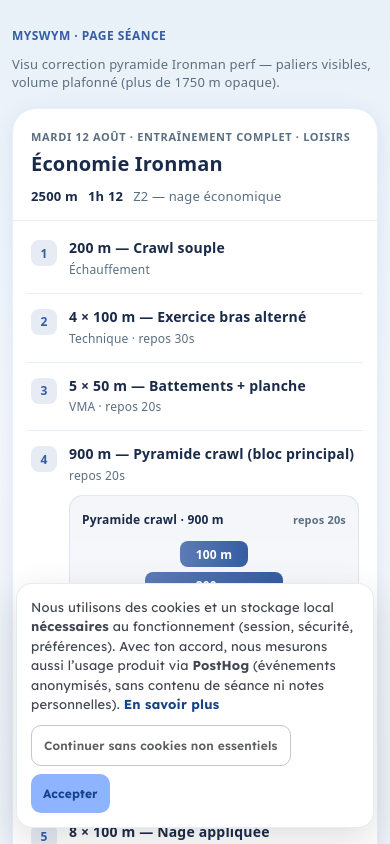
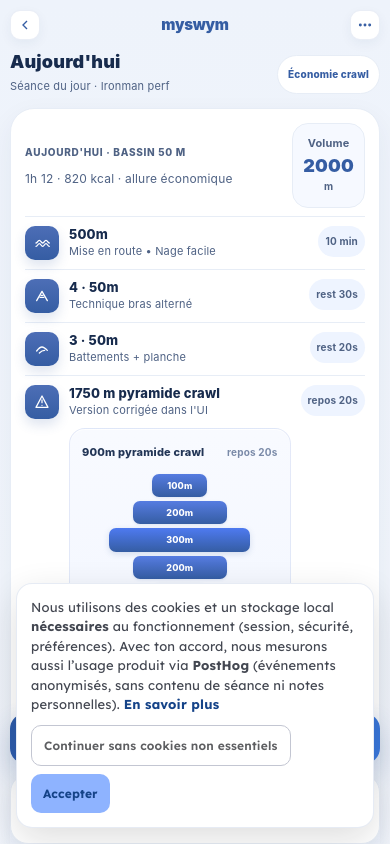
Before and after one commit to MySWYM/MySWYM, a React (Vite) app: page /prototype/session-pyramid in a window 390 px wide. Shown: the top 844 px of the page. Built offline with nearby package versions, Linux system fonts and the light colour scheme; no server answers.

Commit message:
refactor: align session pyramid preview with mobile design
Co-authored-by: Arthur NOEL <arthurnatation@users.noreply.github.com>

```diff
--- a/src/PyramidBlockViz.jsx
+++ b/src/PyramidBlockViz.jsx
@@ -93,32 +93,34 @@ export default function PyramidBlockViz({
       style={{
         marginTop: 10,
         padding: "12px 12px 10px",
-        borderRadius: 14,
-        background: "linear-gradient(180deg, rgba(53,93,163,0.06) 0%, rgba(53,93,163,0.02) 100%)",
-        border: "1px solid rgba(53,93,163,0.12)",
+        borderRadius: 16,
+        background:
+          "linear-gradient(180deg, rgba(248,250,255,0.98) 0%, rgba(242,246,255,0.98) 100%)",
+        border: "1px solid rgba(83,116,196,0.12)",
+        boxShadow: "inset 0 1px 0 rgba(255,255,255,0.85)",
       }}
     >
       <div
         style={{
           display: "flex",
-          alignItems: "baseline",
+          alignItems: "center",
           justifyContent: "space-between",
           gap: 8,
           marginBottom: 10,
         }}
       >
-        <div style={{ fontSize: 12, fontWeight: 700, color: "#1a2b4a" }}>
-          Pyramide {label} · {vol} m
+        <div style={{ fontSize: 11, fontWeight: 800, color: "#223556" }}>
+          {vol}m pyramide {label}
         </div>
         {rest && (
-          <div style={{ fontSize: 11, fontWeight: 600, color: "#5a6f82" }}>{rest}</div>
+          <div style={{ fontSize: 10, fontWeight: 700, color: "#7a8aa8" }}>{rest}</div>
         )}
       </div>
 
-      <div style={{ display: "flex", flexDirection: "column", alignItems: "center", gap: 5 }}>
+      <div style={{ display: "flex", flexDirection: "column", alignItems: "center", gap: 4 }}>
         {steps.map((d, i) => {
           const role = roles[i];
-          const widthPct = Math.max(22, Math.round((d / max) * 78));
+          const widthPct = Math.max(28, Math.round((d / max) * 72));
           const isPeak = role === "sommet";
           return (
             <div
@@ -126,22 +128,24 @@ export default function PyramidBlockViz({
               title={`${ROLE_LABEL[role]} · ${d} m`}
               style={{
                 width: `${widthPct}%`,
-                minHeight: 26,
-                borderRadius: 8,
+                minHeight: 18,
+                borderRadius: 7,
                 display: "flex",
                 alignItems: "center",
                 justifyContent: "center",
-                fontSize: 12,
+                fontSize: 9,
                 fontWeight: 800,
                 color: "#fff",
                 background: isPeak
-                  ? `linear-gradient(90deg, ${accent}, #1d4ed8)`
-                  : `linear-gradient(90deg, ${accent}cc, ${accent})`,
-                boxShadow: isPeak ? "0 0 0 2px rgba(53,93,163,0.22)" : "none",
-                letterSpacing: "0.02em",
+                  ? `linear-gradient(180deg, #4e7af0 0%, ${accent} 100%)`
+                  : `linear-gradient(180deg, #567ce1 0%, ${accent} 100%)`,
+                boxShadow: isPeak
+                  ? "0 2px 6px rgba(53,93,163,0.18)"
+                  : "0 1px 3px rgba(53,93,163,0.12)",
+                letterSpacing: "0.01em",
               }}
             >
-              {d} m
+              {d}m
             </div>
           );
         })}
@@ -151,25 +155,40 @@ export default function PyramidBlockViz({
         style={{
           display: "grid",
           gridTemplateColumns: "1fr 1fr 1fr",
-          gap: 8,
-          marginTop: 12,
-          fontSize: 11,
-          color: "#5a6f82",
+          gap: 10,
+          marginTop: 11,
+          fontSize: 9,
+          color: "#7384a1",
         }}
       >
         {groups.map((g) => (
-          <div key={g.role} style={{ textAlign: g.role === "sommet" ? "center" : g.role === "descente" ? "right" : "left" }}>
-            <div style={{ fontWeight: 800, letterSpacing: "0.04em", textTransform: "uppercase", fontSize: 9, marginBottom: 2, color: accent }}>
+          <div
+            key={g.role}
+            style={{
+              textAlign:
+                g.role === "sommet" ? "center" : g.role === "descente" ? "right" : "left",
+            }}
+          >
+            <div
+              style={{
+                fontWeight: 800,
+                letterSpacing: "0.06em",
+                textTransform: "uppercase",
+                fontSize: 8,
+                marginBottom: 3,
+                color: accent,
+              }}
+            >
               {ROLE_LABEL[g.role]}
             </div>
-            <div style={{ fontWeight: 600 }}>
-              {g.items.length ? g.items.map((x) => `${x.d}`).join(" · ") + " m" : "—"}
+            <div style={{ fontWeight: 700 }}>
+              {g.items.length ? `${g.items.map((x) => x.d).join(" - ")} m` : "—"}
             </div>
           </div>
         ))}
       </div>
 
-      <div style={{ marginTop: 8, fontSize: 11, color: "#5a6f82", textAlign: "center" }}>
+      <div style={{ marginTop: 8, fontSize: 9, color: "#6d7e9b", textAlign: "center", fontWeight: 600 }}>
         Sommet {pk} m — régulier
       </div>
     </div>
--- a/src/SessionPyramidPreview.jsx
+++ b/src/SessionPyramidPreview.jsx
@@ -1,129 +1,346 @@
 /**
- * Preview mobile — page séance avec pyramide corrigée (Ironman / perf).
+ * Preview mobile — reproduction du design séance mobile.
  * Route : /prototype/session-pyramid
  */
 import PyramidBlockViz, { parsePyramidLine } from "./PyramidBlockViz.jsx";
 
 const G = {
-  ink: "#1a2b4a",
-  grey: "#5a6f82",
-  greyLight: "#e8eef5",
-  greyXLight: "#f4f7fb",
-  surface: "#ffffff",
+  bg: "#eef3fb",
+  card: "#ffffff",
+  ink: "#172b4d",
+  inkSoft: "#4f6284",
+  line: "#e7edf6",
   blue: "#355da3",
-  mint: "#00c48c",
+  blueSoft: "#eef4ff",
+  blueTint: "#f6f9ff",
+  aqua: "#61c7de",
+  green: "#24b36b",
+  yellow: "#f2b63d",
 };
 
 const SESSION = {
-  title: "Économie Ironman",
-  type: "ENDURANCE",
-  intensity: "Z2 — nage économique",
-  distance: "2500m",
-  duration: 72,
-  details: [
-    "→ Aujourd'hui : nager économique (triathlon)",
-    "-200m crawl souple — échauffement facile",
-    "-4 × 100m crawl — exercice bras alterné — repos 30s",
-    "-5 × 50m battements + planche — repos 20s",
+  title: "Aujourd'hui",
+  distance: 2000,
+  duration: "55 min",
+  calories: "820 kcal",
+  intensity: "Z2",
+  items: [
+    { n: 1, icon: "warm", title: "500m", subtitle: "Mise en route • Nage facile", meta: "10 min" },
+    { n: 2, icon: "tech", title: "4 · 50m", subtitle: "Technique bras alterné", meta: "rest 30s" },
+    { n: 3, icon: "kick", title: "3 · 50m", subtitle: "Battements + planche", meta: "rest 20s" },
+    {
+      n: 4,
+      icon: "alert",
+      title: "1750 m pyramide crawl",
+      subtitle: "Version corrigée dans l'UI",
+      meta: "repos 20s",
+      detail:
         "-900m pyramide crawl : 100 → 200 → 300 → 200 → 100 (sommet 300) — repos 20s",
-    "-8 × 100m crawl — nage appliquée — hors pyramide — repos 20s",
-    "-150m crawl souple — retour au calme",
+      after: "8 × 100m hors pyramide",
+    },
+    { n: 5, icon: "cool", title: "250m", subtitle: "Retour au calme", meta: "< 6 min" },
+  ],
+  zoneRows: [
+    { label: "Z1", value: 58, color: "#3ba7db" },
+    { label: "Z2", value: 26, color: "#31c48d" },
+    { label: "Z3", value: 12, color: "#8d9efc" },
+    { label: "Z4", value: 4, color: "#ffbe55" },
   ],
 };
 
-function Block({ n, title, subtitle, children }) {
+function Icon({ kind, color = G.blue }) {
+  const common = { width: 16, height: 16, viewBox: "0 0 24 24", fill: "none", stroke: color, strokeWidth: 1.9, strokeLinecap: "round", strokeLinejoin: "round" };
+  if (kind === "warm") {
+    return (
+      <svg {...common}><path d="M3 12c2.5 0 2.5-4 5-4s2.5 4 5 4 2.5-4 5-4 2.5 4 5 4" /><path d="M3 17c2.5 0 2.5-4 5-4s2.5 4 5 4 2.5-4 5-4 2.5 4 5 4" /></svg>
+    );
+  }
+  if (kind === "tech") {
+    return (
+      <svg {...common}><path d="M4 19 12 5l8 14" /><path d="M9 14h6" /><path d="M10.5 11h3" /></svg>
+    );
+  }
+  if (kind === "kick") {
+    return (
+      <svg {...common}><path d="M4 15c3-4 5-6 8-6 2.5 0 4.5 1.5 8 5" /><path d="M8 18c3-3 5-4 8-4" /></svg>
+    );
+  }
+  if (kind === "alert") {
+    return (
+      <svg {...common}><path d="M12 3 3 20h18L12 3Z" /><path d="M12 9v4" /><path d="M12 17h.01" /></svg>
+    );
+  }
+  return (
+    <svg {...common}><path d="M4 12c2.5 0 2.5 4 5 4s2.5-4 5-4 2.5 4 5 4 2.5-4 5-4" /></svg>
+  );
+}
+
+function TopBarButton({ children }) {
+  return (
+    <button
+      type="button"
+      style={{
+        width: 30,
+        height: 30,
+        borderRadius: 10,
+        border: "1px solid rgba(53,93,163,0.10)",
+        background: "#fff",
+        display: "flex",
+        alignItems: "center",
+        justifyContent: "center",
+        color: G.blue,
+        boxShadow: "0 4px 12px rgba(27,54,107,0.05)",
+      }}
+    >
+      {children}
+    </button>
+  );
+}
+
+function SessionRow({ item, children }) {
   return (
     <div
       style={{
-        display: "flex",
-        gap: 12,
-        padding: "14px 4px",
-        borderTop: n > 1 ? `1px solid ${G.greyLight}` : "none",
+        display: "grid",
+        gridTemplateColumns: "34px 1fr auto",
+        gap: 10,
+        alignItems: "start",
+        padding: "9px 0",
+        borderTop: `1px solid ${G.line}`,
       }}
     >
       <div
         style={{
-          width: 26,
-          height: 26,
-          borderRadius: 8,
-          flexShrink: 0,
-          background: "rgba(53,93,163,0.12)",
-          color: G.blue,
+          width: 34,
+          height: 34,
+          borderRadius: 10,
+          background: "linear-gradient(180deg, #4d6eb6 0%, #355da3 100%)",
           display: "flex",
           alignItems: "center",
           justifyContent: "center",
-          fontSize: 12,
-          fontWeight: 800,
-          marginTop: 1,
+          boxShadow: "0 6px 12px rgba(53,93,163,0.16)",
         }}
       >
-        {n}
+        <Icon kind={item.icon} color="#fff" />
       </div>
-      <div style={{ flex: 1, minWidth: 0 }}>
-        <div style={{ fontSize: 14, fontWeight: 700, color: G.ink, lineHeight: 1.35 }}>{title}</div>
-        {subtitle && (
-          <div style={{ fontSize: 12, color: G.grey, marginTop: 4, lineHeight: 1.4 }}>{subtitle}</div>
-        )}
+      <div style={{ minWidth: 0 }}>
+        <div style={{ fontSize: 13, fontWeight: 800, color: G.ink, lineHeight: 1.25 }}>{item.title}</div>
+        <div style={{ fontSize: 11, color: G.inkSoft, marginTop: 2, lineHeight: 1.35 }}>{item.subtitle}</div>
         {children}
+      </div>
+      <div
+        style={{
+          fontSize: 10,
+          color: G.inkSoft,
+          fontWeight: 700,
+          background: G.blueSoft,
+          borderRadius: 999,
+          padding: "4px 7px",
+          whiteSpace: "nowrap",
+        }}
+      >
+        {item.meta}
+      </div>
+    </div>
+  );
+}
+
+function StatBars() {
+  return (
+    <div
+      style={{
+        marginTop: 12,
+        borderRadius: 18,
+        background: "linear-gradient(135deg, #2c57a4 0%, #4178d9 100%)",
+        color: "#fff",
+        padding: "14px 14px 12px",
+        boxShadow: "0 12px 24px rgba(53,93,163,0.22)",
+      }}
+    >
+      <div style={{ display: "grid", gridTemplateColumns: "1.2fr 1fr", gap: 12, alignItems: "center" }}>
+        <div>
+          <div style={{ fontSize: 10, opacity: 0.78, fontWeight: 700, letterSpacing: "0.08em", textTransform: "uppercase" }}>
+            Charge séance
+          </div>
+          <div style={{ fontSize: 30, fontWeight: 900, lineHeight: 1, marginTop: 4 }}>{SESSION.distance} m</div>
+          <div style={{ fontSize: 11, opacity: 0.82, marginTop: 4 }}>
+            {SESSION.duration} · {SESSION.intensity} majoritaire
+          </div>
+        </div>
+        <div style={{ display: "flex", flexDirection: "column", gap: 6 }}>
+          {SESSION.zoneRows.map((row) => (
+            <div key={row.label} style={{ display: "grid", gridTemplateColumns: "24px 1fr 28px", gap: 6, alignItems: "center" }}>
+              <div style={{ fontSize: 10, fontWeight: 800, opacity: 0.94 }}>{row.label}</div>
+              <div style={{ height: 6, borderRadius: 999, background: "rgba(255,255,255,0.18)", overflow: "hidden" }}>
+                <div style={{ width: `${row.value}%`, height: "100%", borderRadius: 999, background: row.color }} />
+              </div>
+              <div style={{ fontSize: 10, fontWeight: 800, textAlign: "right", opacity: 0.9 }}>{row.value}%</div>
+            </div>
+          ))}
+        </div>
+      </div>
+    </div>
+  );
+}
+
+function BottomNav() {
+  const items = [
+    ["Accueil", true],
+    ["Calendrier", false],
+    ["Suivi", false],
+    ["Profil", false],
+  ];
+  return (
+    <div
+      style={{
+        position: "sticky",
+        bottom: 0,
+        marginTop: 14,
+        paddingTop: 10,
+        background: "linear-gradient(180deg, rgba(238,243,251,0) 0%, rgba(238,243,251,0.96) 26%, rgba(238,243,251,1) 100%)",
+      }}
+    >
+      <button
+        type="button"
+        style={{
+          width: "100%",
+          border: "none",
+          borderRadius: 16,
+          background: "linear-gradient(135deg, #2b59a8 0%, #3a79df 100%)",
+          color: "#fff",
+          fontSize: 14,
+          fontWeight: 900,
+          padding: "14px 16px",
+          boxShadow: "0 12px 26px rgba(53,93,163,0.24)",
+        }}
+      >
+        Démarrer la séance
+      </button>
+
+      <div
+        style={{
+          marginTop: 10,
+          background: "#fff",
+          borderRadius: 18,
+          border: `1px solid ${G.line}`,
+          display: "grid",
+          gridTemplateColumns: "repeat(4,1fr)",
+          padding: "8px 4px 10px",
+          boxShadow: "0 8px 20px rgba(18,43,90,0.05)",
+        }}
+      >
+        {items.map(([label, active]) => (
+          <div key={label} style={{ textAlign: "center", color: active ? G.blue : "#7a8cab", fontSize: 10, fontWeight: active ? 800 : 700 }}>
+            <div
+              style={{
+                width: 22,
+                height: 22,
+                borderRadius: 7,
+                margin: "0 auto 5px",
+                background: active ? G.blueSoft : "#f4f7fb",
+                border: `1px solid ${active ? "rgba(53,93,163,0.18)" : "#eef2f7"}`,
+              }}
+            />
+            {label}
+          </div>
+        ))}
       </div>
     </div>
   );
 }
 
 export default function SessionPyramidPreview() {
-  const pyramidLine = SESSION.details.find((d) => /pyramide/i.test(d));
+  const pyramidLine = SESSION.items.find((item) => item.detail)?.detail;
   const pyr = parsePyramidLine(pyramidLine);
 
   return (
     <div
       style={{
         minHeight: "100vh",
-        background: "linear-gradient(180deg, #e8f1f8 0%, #f4f7fb 40%, #eef2f7 100%)",
+        background: `linear-gradient(180deg, ${G.bg} 0%, #f4f7fc 100%)`,
         display: "flex",
         justifyContent: "center",
-        padding: "24px 12px 48px",
-        fontFamily: "'DM Sans', system-ui, sans-serif",
+        padding: "10px 10px 28px",
+        fontFamily: "Inter, system-ui, sans-serif",
       }}
     >
-      <div style={{ width: "100%", maxWidth: 390 }}>
-        <div style={{ fontSize: 12, fontWeight: 700, color: G.blue, marginBottom: 8, letterSpacing: "0.04em" }}>
-          MYSWYM · PAGE SÉANCE
+      <div style={{ width: "100%", maxWidth: 380 }}>
+        <div style={{ display: "flex", alignItems: "center", justifyContent: "space-between", marginBottom: 10 }}>
+          <TopBarButton>
+            <svg width="16" height="16" viewBox="0 0 24 24" fill="none" stroke="currentColor" strokeWidth="2">
+              <path d="m15 18-6-6 6-6" />
+            </svg>
+          </TopBarButton>
+          <div style={{ fontSize: 15, fontWeight: 900, color: G.blue, letterSpacing: "-0.02em" }}>myswym</div>
+          <TopBarButton>
+            <svg width="16" height="16" viewBox="0 0 24 24" fill="none" stroke="currentColor" strokeWidth="2">
+              <circle cx="12" cy="12" r="1.2" />
+              <circle cx="19" cy="12" r="1.2" />
+              <circle cx="5" cy="12" r="1.2" />
+            </svg>
+          </TopBarButton>
         </div>
-        <div style={{ fontSize: 13, color: G.grey, marginBottom: 16, lineHeight: 1.4 }}>
-          Visu correction pyramide Ironman perf — paliers visibles, volume plafonné (plus de 1750&nbsp;m opaque).
+
+        <div style={{ display: "flex", alignItems: "center", justifyContent: "space-between", marginBottom: 10 }}>
+          <div>
+            <div style={{ fontSize: 18, fontWeight: 900, color: G.ink }}>{SESSION.title}</div>
+            <div style={{ fontSize: 11, color: G.inkSoft, marginTop: 2 }}>Séance du jour · Ironman perf</div>
+          </div>
+          <div
+            style={{
+              padding: "7px 10px",
+              borderRadius: 999,
+              background: "#fff",
+              border: `1px solid ${G.line}`,
+              fontSize: 10,
+              fontWeight: 800,
+              color: G.blue,
+            }}
+          >
+            Économie crawl
+          </div>
         </div>
 
         <div
           style={{
-            background: G.surface,
+            background: G.card,
             borderRadius: 24,
-            border: "1px solid rgba(53,93,163,0.10)",
-            boxShadow: "0 2px 12px rgba(142,179,255,0.10), 0 8px 32px rgba(53,93,163,0.06)",
+            border: `1px solid ${G.line}`,
             overflow: "hidden",
+            boxShadow: "0 10px 28px rgba(26,45,86,0.06)",
+            padding: "14px 14px 12px",
           }}
         >
-          <div style={{ padding: "16px 16px 12px 18px", borderBottom: `1px solid ${G.greyLight}` }}>
-            <div style={{ fontSize: 11, fontWeight: 700, color: G.grey, letterSpacing: "0.06em", textTransform: "uppercase" }}>
-              Mardi 12 août · Entraînement complet · Loisirs
+          <div style={{ display: "flex", alignItems: "center", justifyContent: "space-between", gap: 12 }}>
+            <div>
+              <div style={{ fontSize: 10, color: G.inkSoft, fontWeight: 800, letterSpacing: "0.07em", textTransform: "uppercase" }}>
+                Aujourd'hui · Bassin 50 m
               </div>
-            <div style={{ fontSize: 20, fontWeight: 800, color: G.ink, marginTop: 4 }}>{SESSION.title}</div>
-            <div style={{ display: "flex", flexWrap: "wrap", gap: 10, marginTop: 10, fontSize: 13, color: G.grey }}>
-              <span><strong style={{ color: G.ink }}>2500 m</strong></span>
-              <span><strong style={{ color: G.ink }}>1h 12</strong></span>
-              <span>{SESSION.intensity}</span>
+              <div style={{ fontSize: 12, color: G.inkSoft, marginTop: 3 }}>
+                1h 12 · {SESSION.calories} · allure économique
+              </div>
+            </div>
+            <div
+              style={{
+                minWidth: 72,
+                textAlign: "center",
+                borderRadius: 16,
+                background: G.blueTint,
+                border: `1px solid ${G.line}`,
+                padding: "8px 10px",
+              }}
+            >
+              <div style={{ fontSize: 11, color: G.inkSoft, fontWeight: 700 }}>Volume</div>
+              <div style={{ fontSize: 18, color: G.blue, fontWeight: 900, lineHeight: 1.1 }}>2000</div>
+              <div style={{ fontSize: 10, color: G.inkSoft, fontWeight: 700 }}>m</div>
             </div>
           </div>
 
-          <div style={{ padding: "4px 14px 8px" }}>
-            <Block n={1} title="200 m — Crawl souple" subtitle="Échauffement" />
-            <Block n={2} title="4 × 100 m — Exercice bras alterné" subtitle="Technique · repos 30s" />
-            <Block n={3} title="5 × 50 m — Battements + planche" subtitle="VMA · repos 20s" />
-            <Block
-              n={4}
-              title={`${pyr?.volume || 900} m — Pyramide crawl (bloc principal)`}
-              subtitle={pyr?.rest || "repos 20s"}
-            >
-              {pyr && (
+          <div style={{ marginTop: 8 }}>
+            {SESSION.items.map((item) => (
+              <SessionRow key={item.n} item={item}>
+                {item.detail && pyr && (
+                  <>
                     <PyramidBlockViz
                       steps={pyr.steps}
                       peak={pyr.peak}
@@ -132,32 +349,31 @@ export default function SessionPyramidPreview() {
                       label={pyr.label}
                       accent={G.blue}
                     />
+                    <div
+                      style={{
+                        marginTop: 7,
+                        fontSize: 10,
+                        color: G.inkSoft,
+                        fontWeight: 700,
+                        padding: "7px 9px",
+                        borderRadius: 10,
+                        background: "#f7faff",
+                        border: `1px solid ${G.line}`,
+                        display: "inline-block",
+                      }}
+                    >
+                      + {item.after}
+                    </div>
+                  </>
                 )}
-            </Block>
-            <Block n={5} title="8 × 100 m — Nage appliquée" subtitle="Hors pyramide · repos 20s" />
-            <Block n={6} title="150 m — Crawl souple" subtitle="Retour au calme" />
+              </SessionRow>
+            ))}
           </div>
 
-          <div style={{ padding: "12px 16px 18px" }}>
-            <button
-              type="button"
-              style={{
-                width: "100%",
-                padding: "14px 16px",
-                borderRadius: 14,
-                border: "none",
-                background: G.blue,
-                color: "#fff",
-                fontSize: 14,
-                fontWeight: 800,
-                letterSpacing: "0.04em",
-                textTransform: "uppercase",
-              }}
-            >
-              Démarrer la séance
-            </button>
+          <StatBars />
         </div>
-        </div>
+
+        <BottomNav />
       </div>
     </div>
   );
```
Lines whose indentation alone changed are shown as unchanged.
